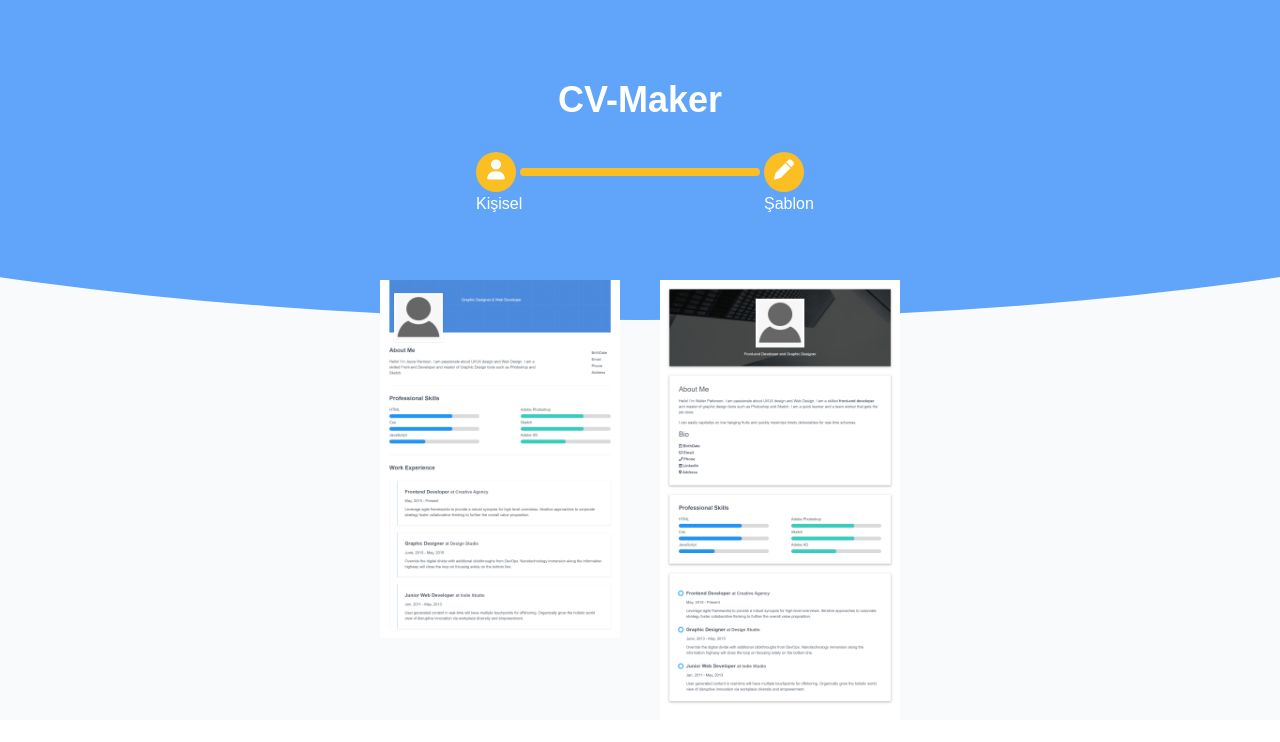
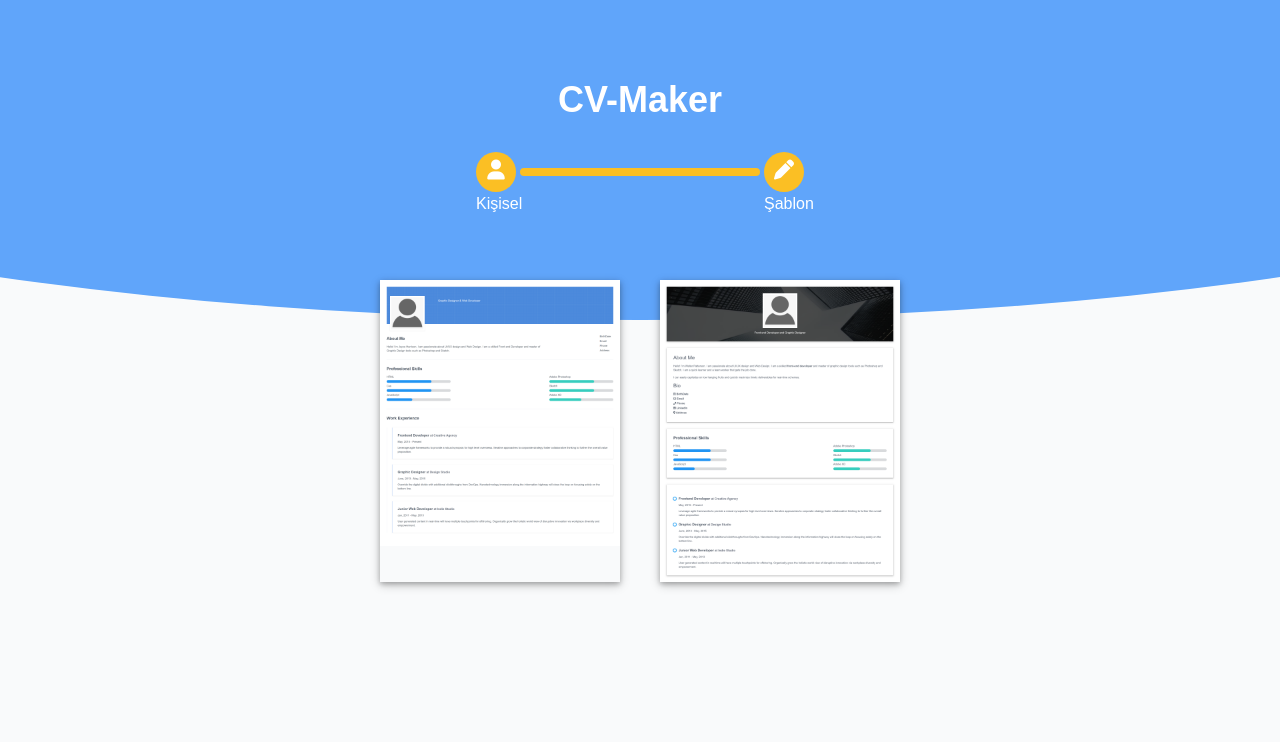
Before and after one commit to bensuerdgn/CV-Maker, a Vue app: page /template in a window 1280 px wide. Shown: the top 742 px of the page. Built offline with nearby package versions, Linux system fonts and the light colour scheme.

Commit message:
made changes

```diff
--- a/src/assets/css/main.css
+++ b/src/assets/css/main.css
@@ -1,3 +1,5 @@
 .frontend, .graphic {
   -webkit-print-color-adjust: exact !important;
+  -webkit-print-image-adjust: exact !important;
+
 }
--- a/src/components/FrontendTemplate.vue
+++ b/src/components/FrontendTemplate.vue
@@ -1,5 +1,5 @@
 <template>
-  <div class="text-gray-600 px-10 frontend" id="frontend">
+  <div class="text-gray-600 p-10 frontend" id="frontend">
     <div class="header">
       <div class="top flex pt-14">
         <div class="image border-8 border-white ml-5 mr-20 -mb-10 shadow">
--- a/src/components/GraphicDesigner.vue
+++ b/src/components/GraphicDesigner.vue
@@ -114,7 +114,7 @@
           </div>
         </div>
       </div>
-      <div class="workExperience my-10 p-10 shadow-box">
+      <div class="workExperience my-10 p-10 mb-0  shadow-box">
         <div class="">
           <div class="experience pl-8">
             <h2 class="text-xl font-bold">
--- a/src/views/Template.vue
+++ b/src/views/Template.vue
@@ -1,10 +1,10 @@
 <template>
-  <div class="bg-gray-50">
+  <div class="bg-gray-50 pb-44">
     <div class="">
       <Header class="header" />
       <div class="images mx-20 -mt-10 relative z-10 flex justify-center">
         <div
-          class="image w-60 mx-5"
+          class="image w-60 mx-5 shadow-box"
           @click="
             isSelected = '#frontend';
             select = !select;
@@ -14,7 +14,7 @@
           <img src="../assets/images/FrontendTemplate.png" alt="" class="" />
         </div>
         <div
-          class="image w-60 mx-5"
+          class="image w-60 mx-5 shadow-box"
           @click="
             isSelected = '#graphic';
             select = !select;
```
Also changed, not shown: src/assets/images/FrontendTemplate.png, src/assets/images/GraphicDesigner.png.
